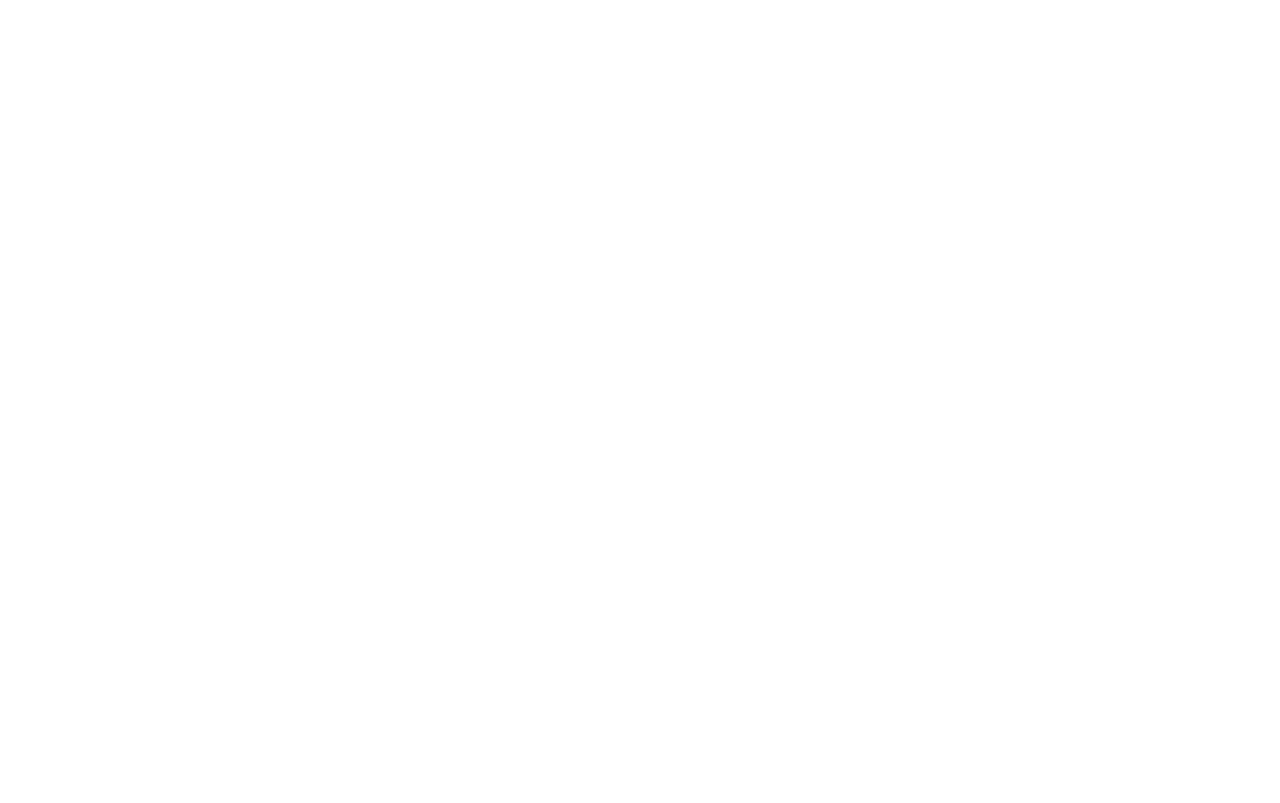
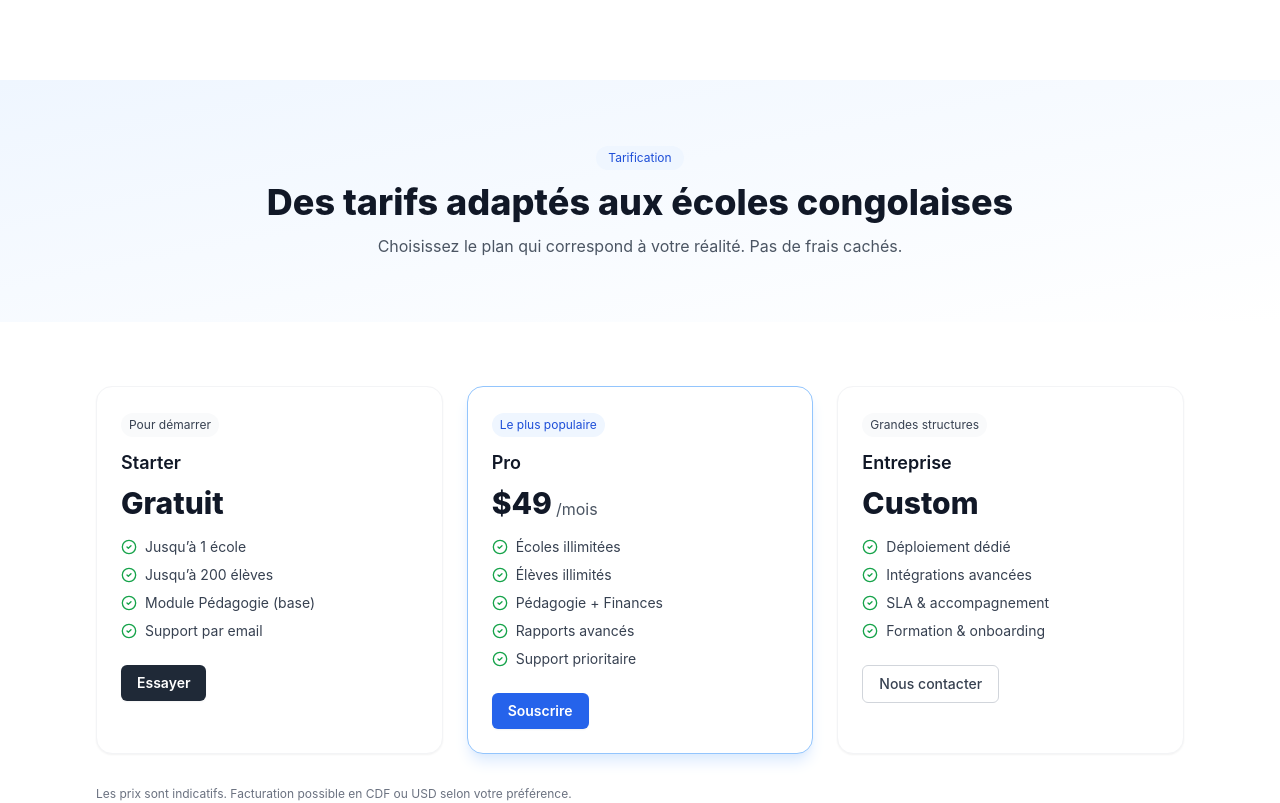
Before and after one commit to TDKasala/schoolconnect101, a React (Vite) app: page /tarifs in a window 1280 px wide. Before the commit this address had no page. Shown: the top 803 px of the page. Built offline with nearby package versions, Linux system fonts and the light colour scheme.

Commit message:
feat(tarifs): add Tarifs page and route; update Navbar and feature pages to link to /tarifs; convert 'Voir les tarifs' to Link

```diff
--- a/src/App.tsx
+++ b/src/App.tsx
@@ -6,6 +6,7 @@
 import Contact from './pages/Contact'
 import Pedagogie from './pages/features/Pedagogie'
 import Finances from './pages/features/Finances'
+import Tarifs from './pages/Tarifs'
 
 function App() {
   return (
@@ -16,6 +17,7 @@
         <Route path="/contact" element={<Contact />} />
         <Route path="/fonctionnalites/pedagogie" element={<Pedagogie />} />
         <Route path="/fonctionnalites/finances" element={<Finances />} />
+        <Route path="/tarifs" element={<Tarifs />} />
       </Routes>
       <PWAPrompt />
     </BrowserRouter>
--- a/src/components/landing/Navbar.tsx
+++ b/src/components/landing/Navbar.tsx
@@ -20,7 +20,7 @@
               <Link to="/fonctionnalites/finances" className="hover:text-gray-900">Finances</Link>
               <Link to="/avantages" className="hover:text-gray-900">Avantages</Link>
               <a href="#modules" className="hover:text-gray-900">Modules</a>
-              <a href="#cta" className="hover:text-gray-900">Tarifs</a>
+              <Link to="/tarifs" className="hover:text-gray-900">Tarifs</Link>
               <Link to="/contact" className="hover:text-gray-900">Contact</Link>
             </nav>
 
@@ -42,7 +42,7 @@
               <Link to="/fonctionnalites/finances" className="block">Finances</Link>
               <Link to="/avantages" className="block">Avantages</Link>
               <a href="#modules" className="block">Modules</a>
-              <a href="#cta" className="block">Tarifs</a>
+              <Link to="/tarifs" className="block">Tarifs</Link>
               <Link to="/contact" className="block">Contact</Link>
               <div className="pt-2 flex gap-3">
                 <a href="mailto:contact@schoolconnect.cd?subject=Demande%20de%20d%C3%A9mo" className="text-gray-700">Demander une démo</a>
--- /dev/null
+++ b/src/pages/Tarifs.tsx
@@ -0,0 +1,108 @@
+import { CheckCircle2 } from 'lucide-react'
+
+export default function Tarifs() {
+  const plans = [
+    {
+      name: 'Starter',
+      price: 'Gratuit',
+      period: '',
+      highlight: 'Pour démarrer',
+      features: [
+        'Jusqu’à 1 école',
+        'Jusqu’à 200 élèves',
+        'Module Pédagogie (base)',
+        'Support par email',
+      ],
+      cta: 'Essayer',
+      featured: false,
+    },
+    {
+      name: 'Pro',
+      price: '$49',
+      period: '/mois',
+      highlight: 'Le plus populaire',
+      features: [
+        'Écoles illimitées',
+        'Élèves illimités',
+        'Pédagogie + Finances',
+        'Rapports avancés',
+        'Support prioritaire',
+      ],
+      cta: 'Souscrire',
+      featured: true,
+    },
+    {
+      name: 'Entreprise',
+      price: 'Custom',
+      period: '',
+      highlight: 'Grandes structures',
+      features: [
+        'Déploiement dédié',
+        'Intégrations avancées',
+        'SLA & accompagnement',
+        'Formation & onboarding',
+      ],
+      cta: 'Nous contacter',
+      featured: false,
+    },
+  ] as const
+
+  return (
+    <main className="pt-20">
+      {/* Hero */}
+      <section className="bg-gradient-to-br from-primary-50 to-white py-12 md:py-16 text-center">
+        <div className="max-w-5xl mx-auto px-4 sm:px-6 lg:px-8">
+          <p className="inline-flex items-center gap-2 text-xs bg-primary-50 text-primary-700 px-3 py-1 rounded-full mb-3">Tarification</p>
+          <h1 className="text-3xl md:text-4xl font-extrabold text-gray-900">Des tarifs adaptés aux écoles congolaises</h1>
+          <p className="mt-3 text-gray-600 max-w-2xl mx-auto">Choisissez le plan qui correspond à votre réalité. Pas de frais cachés.</p>
+        </div>
+      </section>
+
+      {/* Plans */}
+      <section className="py-12 md:py-16">
+        <div className="max-w-6xl mx-auto px-4 sm:px-6 lg:px-8">
+          <div className="grid grid-cols-1 md:grid-cols-3 gap-6">
+            {plans.map((p) => (
+              <div key={p.name} className={`rounded-2xl border ${p.featured ? 'border-blue-300 shadow-lg shadow-blue-100' : 'border-gray-100 shadow-sm'} bg-white p-6`}>
+                {p.highlight && (
+                  <p className={`text-xs inline-block mb-3 px-2 py-1 rounded-full ${p.featured ? 'bg-blue-50 text-blue-700' : 'bg-gray-50 text-gray-700'}`}>{p.highlight}</p>
+                )}
+                <h3 className="text-lg font-semibold text-gray-900">{p.name}</h3>
+                <div className="mt-2 flex items-end gap-1">
+                  <span className="text-3xl font-extrabold text-gray-900">{p.price}</span>
+                  {p.period && <span className="text-gray-600">{p.period}</span>}
+                </div>
+                <ul className="mt-4 space-y-2 text-sm text-gray-700">
+                  {p.features.map((f) => (
+                    <li key={f} className="flex items-center gap-2"><CheckCircle2 className="h-4 w-4 text-green-600"/>{f}</li>
+                  ))}
+                </ul>
+                <div className="mt-6">
+                  {p.name === 'Entreprise' ? (
+                    <a href="mailto:contact@schoolconnect.cd?subject=Tarifs%20Entreprise%20-%20SchoolConnect" className="inline-flex items-center rounded-md border border-gray-300 px-4 py-2 text-sm font-medium text-gray-700 hover:bg-gray-50">{p.cta}</a>
+                  ) : (
+                    <a href="mailto:contact@schoolconnect.cd?subject=Souscription%20-%20SchoolConnect" className={`inline-flex items-center rounded-md px-4 py-2 text-sm font-semibold text-white shadow-sm hover:opacity-90 ${p.featured ? 'bg-blue-600' : 'bg-gray-800'}`}>{p.cta}</a>
+                  )}
+                </div>
+              </div>
+            ))}
+          </div>
+
+          {/* Note locale */}
+          <p className="mt-8 text-xs text-gray-500">Les prix sont indicatifs. Facturation possible en CDF ou USD selon votre préférence.</p>
+        </div>
+      </section>
+
+      {/* CTA */}
+      <section className="py-12 md:py-16 bg-gray-50">
+        <div className="max-w-5xl mx-auto px-4 sm:px-6 lg:px-8 text-center">
+          <h2 className="text-2xl font-bold text-gray-900">Besoin d’un devis personnalisé ?</h2>
+          <p className="mt-2 text-gray-600 max-w-2xl mx-auto">Contactez-nous pour une offre adaptée à la taille et aux besoins de votre école.</p>
+          <div className="mt-6 flex items-center justify-center gap-3">
+            <a href="mailto:contact@schoolconnect.cd?subject=Demande%20devis%20-%20SchoolConnect" className="inline-flex items-center rounded-md bg-blue-600 px-4 py-2 text-sm font-semibold text-white shadow-sm hover:bg-blue-500">Nous contacter</a>
+          </div>
+        </div>
+      </section>
+    </main>
+  )
+}
--- a/src/pages/features/Finances.tsx
+++ b/src/pages/features/Finances.tsx
@@ -147,7 +147,7 @@
 
             <div className="mt-6 flex gap-3">
               <a href="mailto:contact@schoolconnect.cd?subject=Demande%20de%20d%C3%A9mo%20Finances" className="inline-flex items-center rounded-md bg-blue-600 px-4 py-2 text-sm font-semibold text-white shadow-sm hover:bg-blue-500">Demander une démo</a>
-              <a href="#cta" className="inline-flex items-center rounded-md border border-gray-300 px-4 py-2 text-sm font-medium text-gray-700 hover:bg-gray-50">Voir les tarifs</a>
+              <Link to="/tarifs" className="inline-flex items-center rounded-md border border-gray-300 px-4 py-2 text-sm font-medium text-gray-700 hover:bg-gray-50">Voir les tarifs</Link>
             </div>
           </div>
 
@@ -191,7 +191,7 @@
           <p className="mt-2 text-gray-600 max-w-2xl mx-auto">Découvrez comment le module Finances peut améliorer la gestion financière de votre école.</p>
           <div className="mt-6 flex items-center justify-center gap-3">
             <a href="mailto:contact@schoolconnect.cd?subject=Demande%20de%20d%C3%A9mo%20Finances" className="inline-flex items-center rounded-md bg-blue-600 px-4 py-2 text-sm font-semibold text-white shadow-sm hover:bg-blue-500">Demander une démo</a>
-            <a href="#cta" className="inline-flex items-center rounded-md border border-gray-300 px-4 py-2 text-sm font-medium text-gray-700 hover:bg-gray-50">Voir les tarifs</a>
+            <Link to="/tarifs" className="inline-flex items-center rounded-md border border-gray-300 px-4 py-2 text-sm font-medium text-gray-700 hover:bg-gray-50">Voir les tarifs</Link>
           </div>
         </div>
       </section>
--- a/src/pages/features/Pedagogie.tsx
+++ b/src/pages/features/Pedagogie.tsx
@@ -149,7 +149,7 @@
 
             <div className="mt-6 flex gap-3">
               <a href="mailto:contact@schoolconnect.cd?subject=Demande%20de%20d%C3%A9mo%20P%C3%A9dagogie" className="inline-flex items-center rounded-md bg-blue-600 px-4 py-2 text-sm font-semibold text-white shadow-sm hover:bg-blue-500">Demander une démo</a>
-              <a href="#cta" className="inline-flex items-center rounded-md border border-gray-300 px-4 py-2 text-sm font-medium text-gray-700 hover:bg-gray-50">Voir les tarifs</a>
+              <Link to="/tarifs" className="inline-flex items-center rounded-md border border-gray-300 px-4 py-2 text-sm font-medium text-gray-700 hover:bg-gray-50">Voir les tarifs</Link>
             </div>
           </div>
 
@@ -185,7 +185,7 @@
           <p className="mt-2 text-gray-600 max-w-2xl mx-auto">Découvrez comment le module Pédagogie peut transformer la gestion de vos classes.</p>
           <div className="mt-6 flex items-center justify-center gap-3">
             <a href="mailto:contact@schoolconnect.cd?subject=Demande%20de%20d%C3%A9mo%20P%C3%A9dagogie" className="inline-flex items-center rounded-md bg-blue-600 px-4 py-2 text-sm font-semibold text-white shadow-sm hover:bg-blue-500">Demander une démo</a>
-            <a href="#cta" className="inline-flex items-center rounded-md border border-gray-300 px-4 py-2 text-sm font-medium text-gray-700 hover:bg-gray-50">Voir les tarifs</a>
+            <Link to="/tarifs" className="inline-flex items-center rounded-md border border-gray-300 px-4 py-2 text-sm font-medium text-gray-700 hover:bg-gray-50">Voir les tarifs</Link>
           </div>
         </div>
       </section>
```
